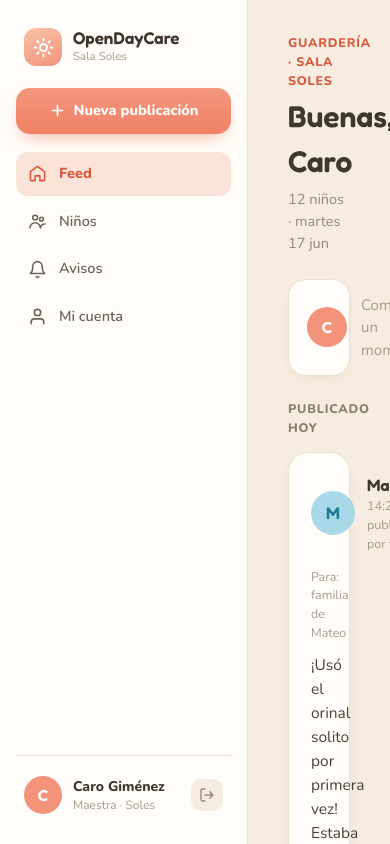
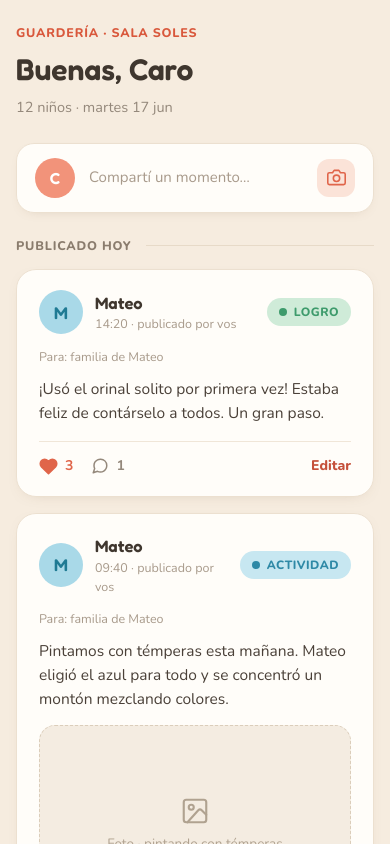
Before and after one commit to fernandovs7/06-open-daycare, a Next.js app: page / in a window 390 px wide. Built offline with nearby package versions, Linux system fonts and the light colour scheme.

Commit message:
Refactor Home page layout and Sidebar visibility for improved responsiveness and styling consistency

```diff
--- a/app/_components/Sidebar.tsx
+++ b/app/_components/Sidebar.tsx
@@ -1,6 +1,6 @@
 export function Sidebar() {
   return (
-    <aside className="sticky top-0 flex h-screen w-[248px] shrink-0 flex-col border-r border-[#ECE0D0] bg-[#FFFDF9] px-4 py-6">
+    <aside className="sticky top-0 hidden h-screen w-[248px] shrink-0 flex-col border-r border-[#ECE0D0] bg-[#FFFDF9] px-4 py-6 md:flex">
       <div className="flex items-center gap-[11px] px-2 pt-1 pb-[22px]">
         <div className="flex size-[38px] shrink-0 items-center justify-center rounded-xl bg-[linear-gradient(155deg,#F8C3A8,#F2937A)]">
           <svg
--- a/app/page.tsx
+++ b/app/page.tsx
@@ -6,8 +6,8 @@ export default function Home() {
   return (
     <div className="flex min-h-screen bg-background">
       <Sidebar />
-      <main className="h-screen min-w-0 flex-1 overflow-y-auto">
-        <div className="mx-auto w-full max-w-[760px] px-10 pt-[34px] pb-20">
+      <main className="h-screen w-full min-w-0 flex-1 overflow-y-auto">
+        <div className="mx-auto w-full max-w-[760px] px-4 pt-6 pb-12 md:px-10 md:pt-[34px] md:pb-20">
           <header className="mb-6">
             <div className="mb-1 text-[12.5px] font-extrabold tracking-[0.8px] text-[#D9583C]">
               GUARDERÍA · SALA SOLES
```
